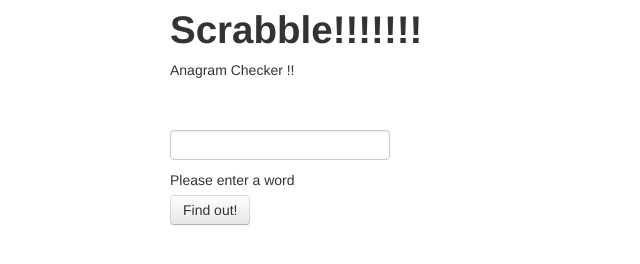
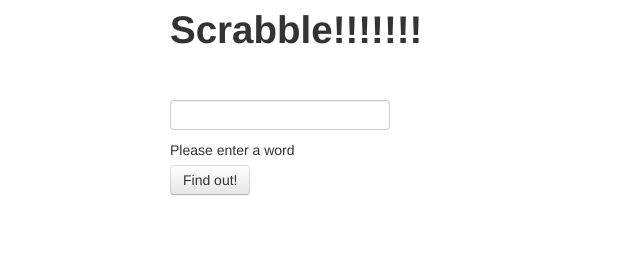
Before and after one commit to uconnjosh/scrabble-score, a plain HTML site: page Code/scrabble-score/index.html in a window 1280 px wide. Shown: the whole page, without its empty margins (0-640 px from the left). Drawn offline with Linux system fonts and the light colour scheme.

Commit message:
fixed an incorrect heading in html

```diff
--- a/Code/scrabble-score/index.html
+++ b/Code/scrabble-score/index.html
@@ -13,7 +13,6 @@
 
       <form id="scrabble">
         <div class="form-group">
-          <p>Anagram Checker !!</p>
           <br>
           <br>
           <input id="word" type="text">
```
